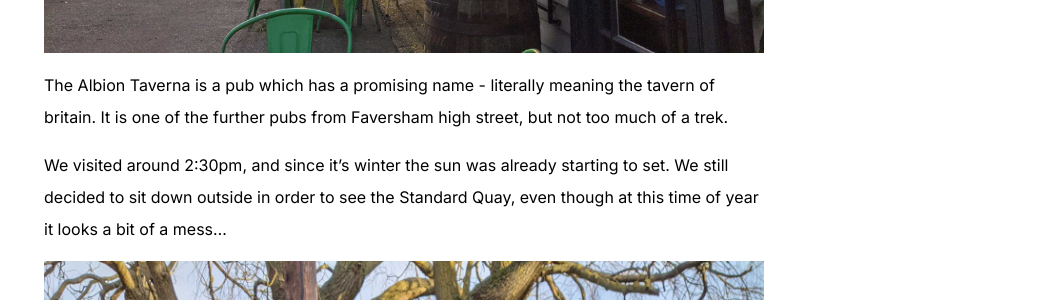
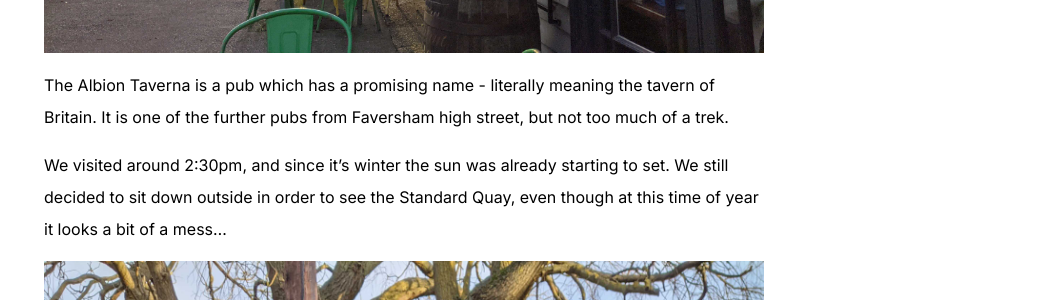
Before and after one commit to radams15/faversham.pub, a Jekyll site: the page built from _posts/2024-12-15-albion-taverna.md, in a window 1280 px wide and 900 px high, scrolled down 734 px. Shown: the part 185-485 px from the top of the window, without its empty margins (236-1280 px from the left). Built offline with Jekyll 4.4.1, drawn with Linux system fonts in a browser that asks for light colours.

```diff
--- a/_posts/2024-12-15-albion-taverna.md
+++ b/_posts/2024-12-15-albion-taverna.md
@@ -17,7 +17,7 @@ pub:
 ![Outside View](/assets/images/albion_taverna_2.small.jpg)
 
 The Albion Taverna is a pub which has a promising name - literally meaning
-the tavern of britain. It is one of the further pubs from Faversham high street,
+the tavern of Britain. It is one of the further pubs from Faversham high street,
 but not too much of a trek.
 
 We visited around 2:30pm, and since it's winter the sun was already starting to
```
